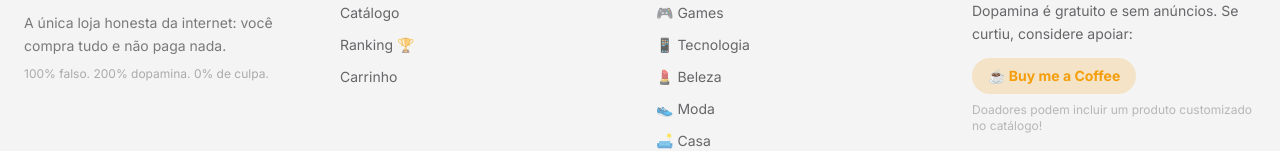
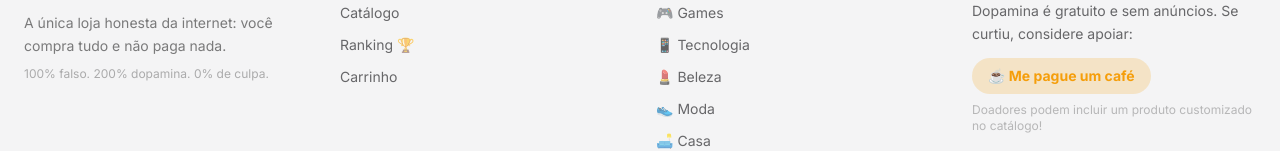
Before and after one commit to dividebyzeroex/dopaminaLand, a Next.js app in the folder dopamina-brasil/: page /admin/insights in a window 1280 px wide. Shown: the part 1158-1309 px from the top of the page. Built offline with nearby package versions, Linux system fonts and the light colour scheme; no server answers.

Commit message:
feat: replace Buy me a Coffee with Stripe payment link for donations

```diff
--- a/dopamina-brasil/src/components/Footer.tsx
+++ b/dopamina-brasil/src/components/Footer.tsx
@@ -55,12 +55,12 @@ export default function Footer() {
               Dopamina é gratuito e sem anúncios. Se curtiu, considere apoiar:
             </p>
             <a
-              href="https://buymeacoffee.com"
+              href="https://buy.stripe.com/00wfZhgEFcAb4Lra3odAk00"
               target="_blank"
               rel="noopener noreferrer"
               className="mt-3 inline-flex items-center gap-2 rounded-full bg-pop/20 px-4 py-2 text-sm font-bold text-pop transition hover:bg-pop/30"
             >
-              ☕ Buy me a Coffee
+              ☕ Me pague um café
             </a>
             <p className="mt-2 text-xs text-muted/50">
               Doadores podem incluir um produto customizado no catálogo!
```
